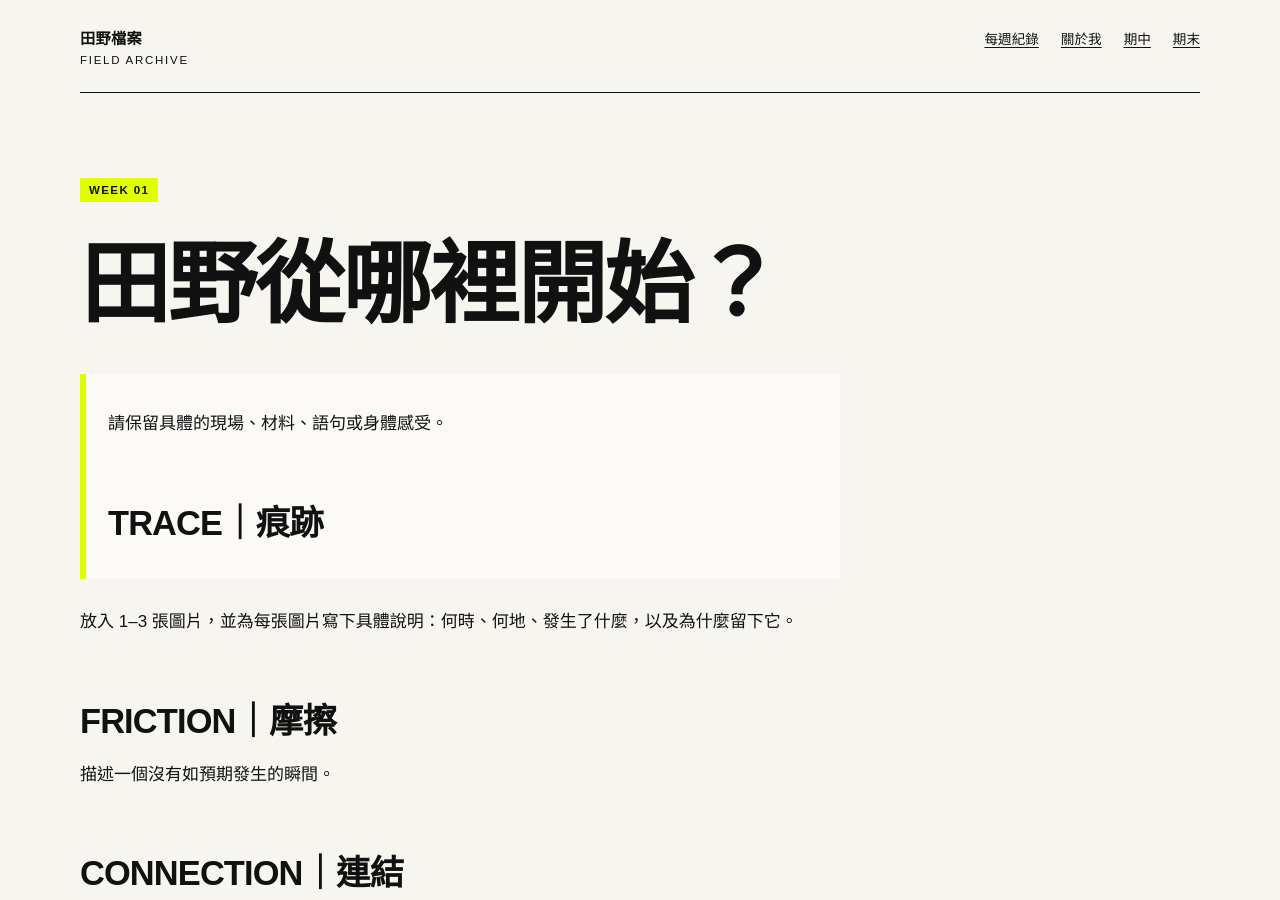
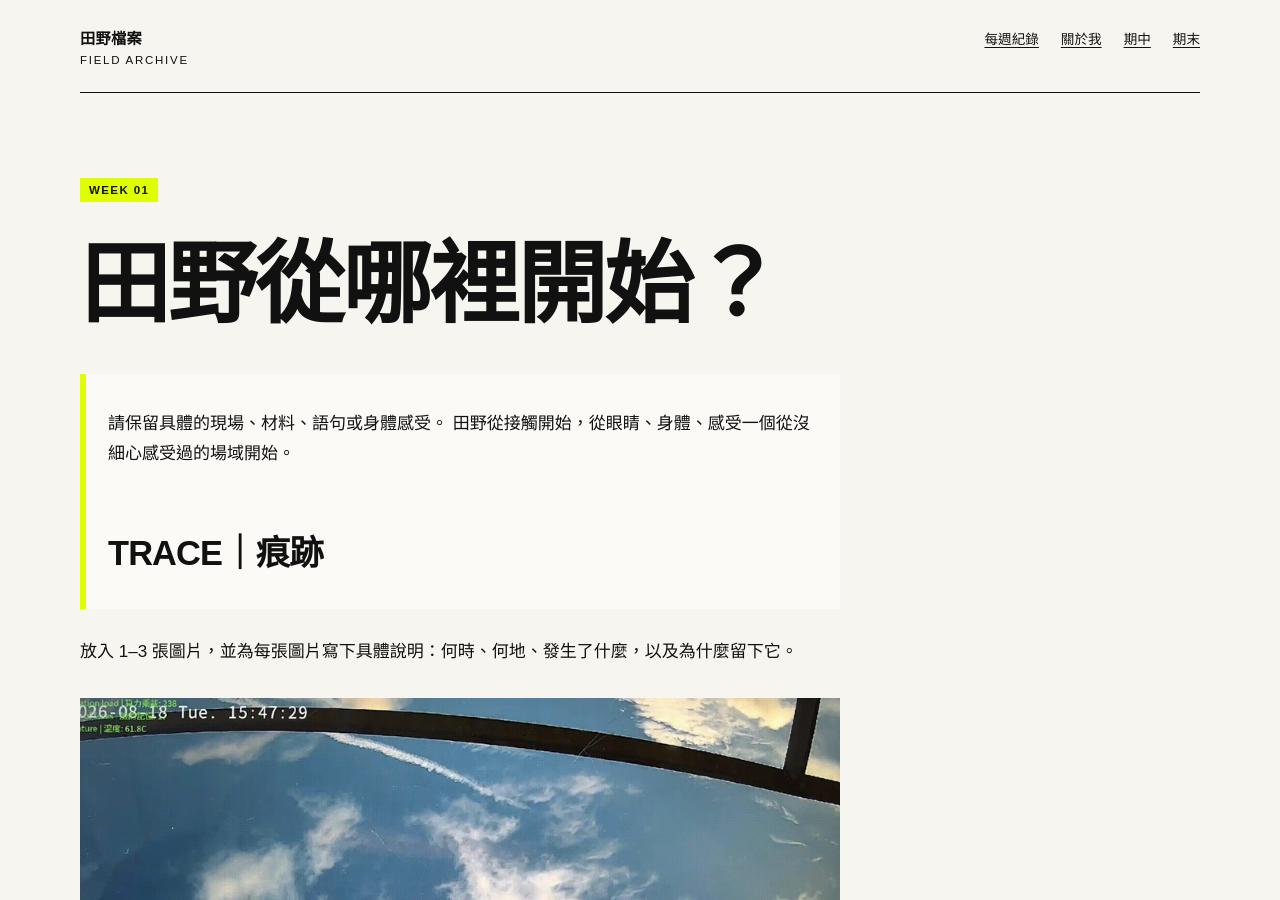
Before and after one commit to stu113590073/fieldworkarchive, a Jekyll site: the page built from weeks/week-01.md, in a window 1280 px wide and 900 px high. Built offline with Jekyll 4.4.1, drawn with Linux system fonts in a browser that asks for light colours.

Commit message:
Update week-01.md

```diff
--- a/weeks/week-01.md
+++ b/weeks/week-01.md
@@ -8,11 +8,12 @@ permalink: /weeks/week-01/
 # 田野從哪裡開始？
 
 > 請保留具體的現場、材料、語句或身體感受。
->
+> 田野從接觸開始，從眼睛、身體、感受一個從沒細心感受過的場域開始。
 ## TRACE｜痕跡
 
 放入 1–3 張圖片，並為每張圖片寫下具體說明：何時、何地、發生了什麼，以及為什麼留下它。
-
+![9/7下午、南大校區操場、小動物們這學期第一次曬太陽]({{ '/assets/images/facedetect1.jpg' | relative_url }})
+![9/7上午、清大教院候車亭、第一次來看新教室，等公車回宿舍]({{ '/assets/images/facedetect1.jpg' | relative_url }})
 ## FRICTION｜摩擦
 
 描述一個沒有如預期發生的瞬間。
```
